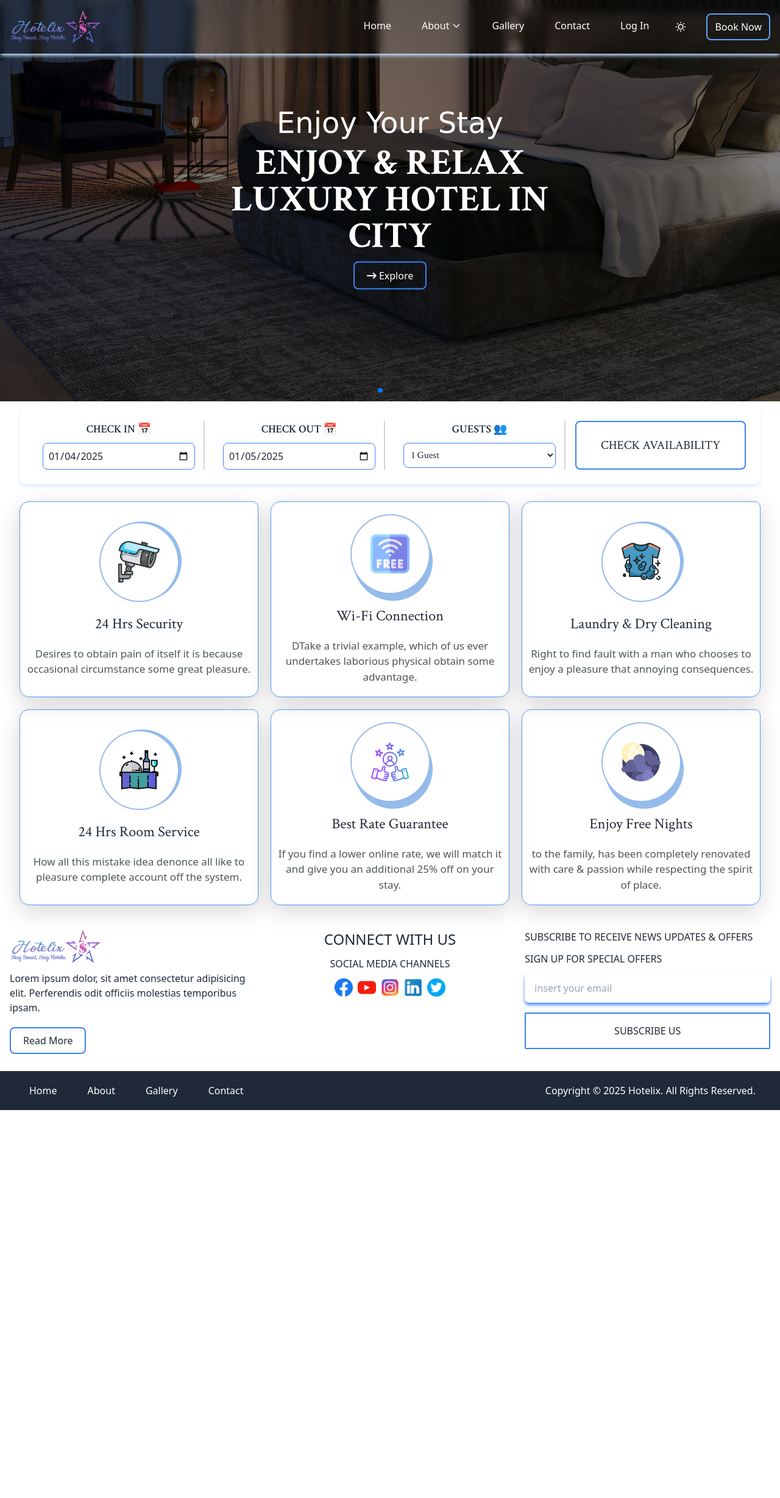
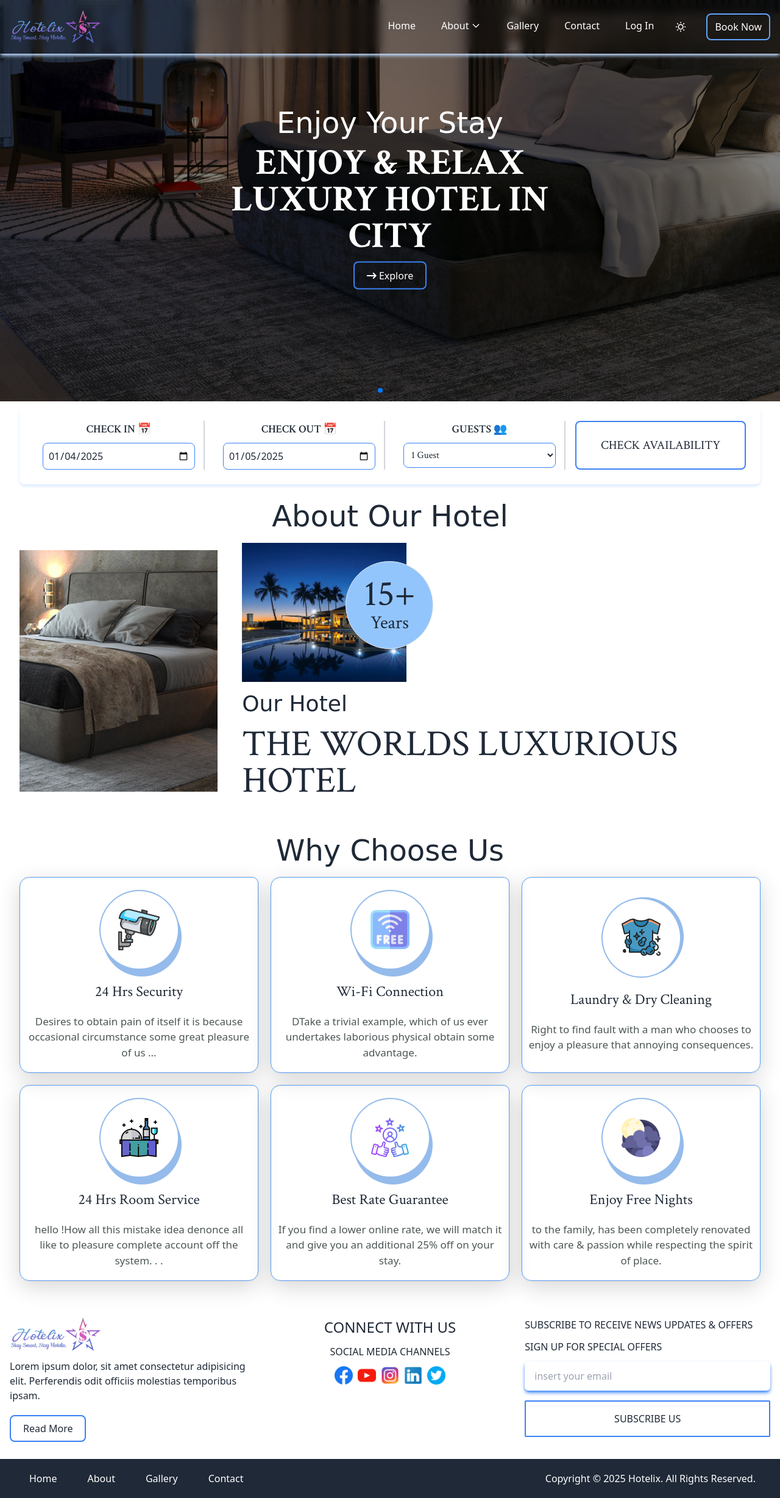
Before and after one commit to mdmrmmunna3/hotelix_hotel_management, a PHP site: page / in a window 1280 px wide. Shown: the whole page at 61% size. Before the commit the page ends 1820 px from the top, so only its background shows below. Run offline with PHP 8.4, Linux system fonts and the light colour scheme; some libraries are stand-ins or nearby versions; some web fonts are replaced.

Commit message:
about page

```diff
--- /dev/null
+++ b/hotelix/pages/home/about.php
@@ -0,0 +1,38 @@
+<!DOCTYPE html>
+<html lang="en">
+
+<head>
+    <meta charset="UTF-8">
+    <meta name="viewport" content="width=device-width, initial-scale=1.0">
+    <title>about</title>
+</head>
+
+<body>
+    <section class="py-5">
+        <h3 class="titel md:text-5xl text-4xl text-center">About Our Hotel</h3>
+        <div class="md:mx-8 mx-6 py-5">
+            <div class="flex justify-center items-center z-0 p-0 gap-10 flex-col lg:flex-row">
+                <div class="lg:w-[350px] md:w-full">
+                    <img src="<?php echo './hotelix/assets/about/about-1.jpg' ?>" alt="about room"
+                        class="w-full md:h-[550px] lg:h-[auto]">
+                </div>
+                <div>
+                    <div class="relative overflow-hidden">
+                        <img src="<?php echo './hotelix/assets/about/about-2.jpg' ?>" alt="about room"
+                            class="w-[85%] md:w-[270px] h-[228px]">
+                        <div
+                            class="absolute text-6xl w-36 h-36 rounded-full border flex flex-col justify-center items-center bg-blue-300 lg:left-[20%] md:left-[25%] left-[57%] top-[13%] titel_content">
+                            15+ <span class="text-3xl">Years</span></div>
+                    </div>
+                    <h3 class="titel md:text-4xl text-3xl py-4">Our Hotel</h3>
+                    <p class=" lg:text-6xl md:text-5xl text-4xl titel_content uppercase">
+                        The worlds
+                        luxurious hotel
+                    </p>
+                </div>
+            </div>
+        </div>
+    </section>
+</body>
+
+</html>
--- a/hotelix/pages/home/home.php
+++ b/hotelix/pages/home/home.php
@@ -1,5 +1,6 @@
 <?php
 require_once('hotelix/pages/home/banner.php');
+require_once('hotelix/pages/home/about.php');
 require_once('hotelix/pages/home/services.php');
 
 ?>
--- a/hotelix/pages/home/services.php
+++ b/hotelix/pages/home/services.php
@@ -55,7 +55,7 @@
         .card p {
             font-size: 17px;
             color: #4c5656;
-            z-index: 1000;
+            z-index: 10;
             transition: color 0.4s ease-out;
         }
 
@@ -82,7 +82,7 @@
         }
 
         .circle img {
-            z-index: 10000;
+            z-index: 10;
             transform: translateZ(0);
         }
 
@@ -95,34 +95,37 @@
 </head>
 
 <body>
-    <section class="grid lg:grid-cols-3 md:grid-cols-2 gap-5 md:mx-8 mx-4 py-5">
-
+    <section class="md:mx-8 mx-4 py-5">
+        <h3 class="titel md:text-5xl text-4xl text-center">Why Choose Us</h3>
+        <div class="grid lg:grid-cols-3 md:grid-cols-2 gap-5 py-5">
             <div
                 class="card wallet bg-[--primary-color] flex overflow-hidden flex-col justify-center items-center relative">
                 <div
-                class="overlay w-[130px] h-[130px] absolute rounded-full lg:top-[32px] md:top-[28px] top-[20px] lg:left-[135px] md:left-[100px] left-[95px] z-0">
+                    class="overlay w-[130px] h-[130px] absolute rounded-full lg:top-[32px] md:top-[28px] top-[20px] lg:left-[135px] md:left-[100px] left-[105px] z-0">
                 </div>
                 <div
                     class="circle w-[131px] h-[131px] flex justify-center items-center relative rounded-full bg-white z-10">
-                <img src="<?php echo './hotelix/assets/services/cctv-camera.png' ?>" alt="security" class="w-[68px]">
+                    <img src="<?php echo './hotelix/assets/services/cctv-camera.png' ?>" alt="security"
+                        class="w-[68px]">
                 </div>
                 <h4 class="py-5 text-2xl z-10 titel_content">24 Hrs Security</h4>
                 <p class="text-center px-1">Desires to obtain pain of itself it is because occasional circumstance some
                     great
-                pleasure.</p>
+                    pleasure of us ...</p>
             </div>
 
             <div
                 class="card wallet bg-[--primary-color] flex overflow-hidden flex-col justify-center items-center relative">
                 <div
-                class="overlay w-[130px] h-[130px] absolute rounded-full lg:top-[32px] md:top-[28px] top-[20px] lg:left-[135px] md:left-[100px] left-[95px] z-0">
+                    class="overlay w-[130px] h-[130px] absolute rounded-full lg:top-[32px] md:top-[28px] top-[20px] lg:left-[135px] md:left-[100px] left-[105px] z-0">
                 </div>
                 <div
                     class="circle w-[131px] h-[131px] flex justify-center items-center relative rounded-full bg-white z-10">
                     <img src="<?php echo './hotelix/assets/services/free-wifi.png' ?>" alt="free-wifi" class="w-16">
                 </div>
                 <h4 class="py-5 text-2xl z-10 titel_content">Wi-Fi Connection</h4>
-            <p class="text-center px-1">DTake a trivial example, which of us ever undertakes laborious physical obtain
+                <p class="text-center px-1">DTake a trivial example, which of us ever undertakes laborious physical
+                    obtain
                     some
                     advantage.</p>
             </div>
@@ -130,7 +133,7 @@
             <div
                 class="card wallet bg-[--primary-color] hidden md:flex overflow-hidden flex-col justify-center items-center relative">
                 <div
-                class="overlay w-[130px] h-[130px] absolute rounded-full lg:top-[32px] md:top-[28px] top-[20px] lg:left-[135px] md:left-[100px] left-[95px] z-0">
+                    class="overlay w-[130px] h-[130px] absolute rounded-full lg:top-[32px] md:top-[28px] top-[20px] lg:left-[135px] md:left-[100px] left-[105px] z-0">
                 </div>
                 <div
                     class="circle w-[131px] h-[131px] flex justify-center items-center relative rounded-full bg-white z-10">
@@ -144,29 +147,34 @@
             <div
                 class="card wallet bg-[--primary-color] flex overflow-hidden flex-col justify-center items-center relative">
                 <div
-                class="overlay w-[130px] h-[130px] absolute rounded-full lg:top-[32px] md:top-[28px] top-[20px] lg:left-[135px] md:left-[100px] left-[95px] z-0">
+                    class="overlay w-[130px] h-[130px] absolute rounded-full lg:top-[32px] md:top-[28px] top-[20px] lg:left-[135px] md:left-[100px] left-[105px] z-0">
                 </div>
                 <div
                     class="circle w-[131px] h-[131px] flex justify-center items-center relative rounded-full bg-white z-10">
-                <img src="<?php echo './hotelix/assets/services/room-service.png' ?>" alt="room-service" class="w-16">
+                    <img src="<?php echo './hotelix/assets/services/room-service.png' ?>" alt="room-service"
+                        class="w-16">
                 </div>
                 <h4 class="py-5 text-2xl z-10 titel_content">24 Hrs Room Service</h4>
-            <p class="text-center px-1">How all this mistake idea denonce all like to pleasure complete account off the
-                system.
+                <p class="text-center px-2">hello !How all this mistake idea denonce all like to pleasure complete
+                    account
+                    off
+                    the
+                    system. . .
                 </p>
             </div>
 
             <div
                 class="card wallet bg-[--primary-color] flex overflow-hidden flex-col justify-center items-center relative">
                 <div
-                class="overlay w-[130px] h-[130px] absolute rounded-full lg:top-[32px] md:top-[28px] top-[20px] lg:left-[135px] md:left-[100px] left-[95px] z-0">
+                    class="overlay w-[130px] h-[130px] absolute rounded-full lg:top-[32px] md:top-[28px] top-[20px] lg:left-[135px] md:left-[100px] left-[105px] z-0">
                 </div>
                 <div
                     class="circle w-[131px] h-[131px] flex justify-center items-center relative rounded-full bg-white z-10">
                     <img src="<?php echo './hotelix/assets/services/satisfaction.png' ?>" alt="low-rated" class="w-16">
                 </div>
                 <h4 class="py-5 text-2xl z-10 titel_content">Best Rate Guarantee</h4>
-            <p class="text-center px-1">If you find a lower online rate, we will match it and give you an additional 25%
+                <p class="text-center px-1">If you find a lower online rate, we will match it and give you an additional
+                    25%
                     off
                     on your stay.</p>
             </div>
@@ -178,13 +186,15 @@
                 </div>
                 <div
                     class="circle w-[131px] h-[131px] flex justify-center items-center relative rounded-full bg-white z-10">
-                <img src="<?php echo './hotelix/assets/services/cloudy-night.png' ?>" alt="night-service" class="w-16">
+                    <img src="<?php echo './hotelix/assets/services/cloudy-night.png' ?>" alt="night-service"
+                        class="w-16">
                 </div>
                 <h4 class="py-5 text-2xl z-10 titel_content">Enjoy Free Nights</h4>
                 <p class="text-center px-1">to the family, has been completely renovated with care
                     &amp; passion while respecting the spirit of place.</p>
             </div>
 
+        </div>
     </section>
 </body>
 
--- a/hotelix/shared/header.php
+++ b/hotelix/shared/header.php
@@ -16,7 +16,7 @@
 
 <body>
 
-    <nav class="bg-[--primary-color] p-4 shadow-md shadow-blue-200 fixed z-20 w-full backdrop-blur-[8px]">
+    <nav class="bg-[--primary-color] p-4 shadow-md shadow-blue-200 fixed z-[1000] w-full backdrop-blur-[8px]">
         <div class="max-w-7xl mx-auto flex justify-between items-center">
             <!-- ====== Logo or Brand Name ======== -->
             <a href="#" class="cursor-pointer">
@@ -26,7 +26,7 @@
 
             <!-- ======= Navbar links for larger screens ========= -->
             <div class="hidden md:flex space-x-8">
-                <ul class="flex space-x-8">
+                <ul class="flex gap-2 md:gap-6">
                     <li
                         class="p-2 text-white border-r-2  border-transparent hover:border-[--border-color] rounded-sm transition-all relative inline-block overflow-hidden group">
                         <span
@@ -165,11 +165,11 @@
                 </li>
 
                 <li
-                        class="p-2 text-white  border-r-2 border-transparent hover:border-[--border-color] rounded-sm transition-all relative inline-block overflow-hidden group">
-                        <span
-                            class="absolute inset-0 bg-blue-500  translate-x-[-110%] group-hover:translate-x-0 transition-transform duration-300 ease-out"></span>
-                        <a href="./auth/login.php" class="relative z-10">Log In</a>
-                    </li>
+                    class="p-2 text-white  border-r-2 border-transparent hover:border-[--border-color] rounded-sm transition-all relative inline-block overflow-hidden group">
+                    <span
+                        class="absolute inset-0 bg-blue-500  translate-x-[-110%] group-hover:translate-x-0 transition-transform duration-300 ease-out"></span>
+                    <a href="./auth/login.php" class="relative z-10">Log In</a>
+                </li>
 
                 <li>
                     <label class="swap swap-rotate mb-3">
```
Also changed, not shown: hotelix/assets/about/about-1.jpg (renamed from hotelix/assets/banner/about-1.jpg), hotelix/assets/about/about-2.jpg (added), hotelix/assets/about/about-3.jpg (added). Lines whose indentation alone changed are shown as unchanged.
